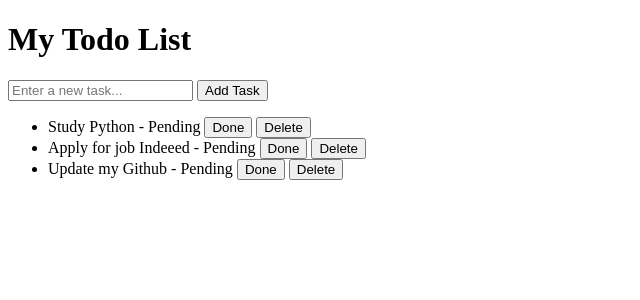
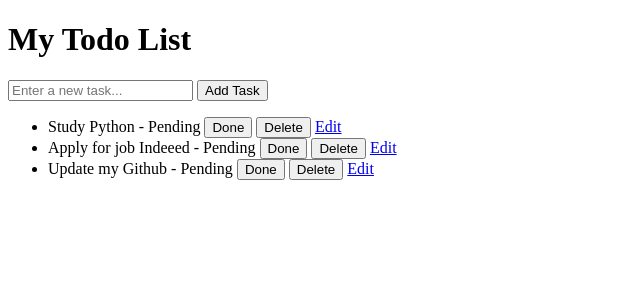
Before and after one commit to gustavodev6331/todo-list, a Flask app: page / in a window 1280 px wide. Shown: the top 300 px of the page, without its empty margins (0-640 px from the left). Run offline with Flask 3, Linux system fonts and the light colour scheme.

Commit message:
add the edit button to the home page

```diff
--- a/templates/index.html
+++ b/templates/index.html
@@ -48,6 +48,8 @@
                       style="display: inline;">
                     <button type="submit">Delete</button>
                 </form>
+
+                <a href="{{ url_for('edit_task', task_id=task.id) }}">Edit</a>
             </li>
         {% else %}
             <li>No tasks yet. Add your first task!</li>
```
